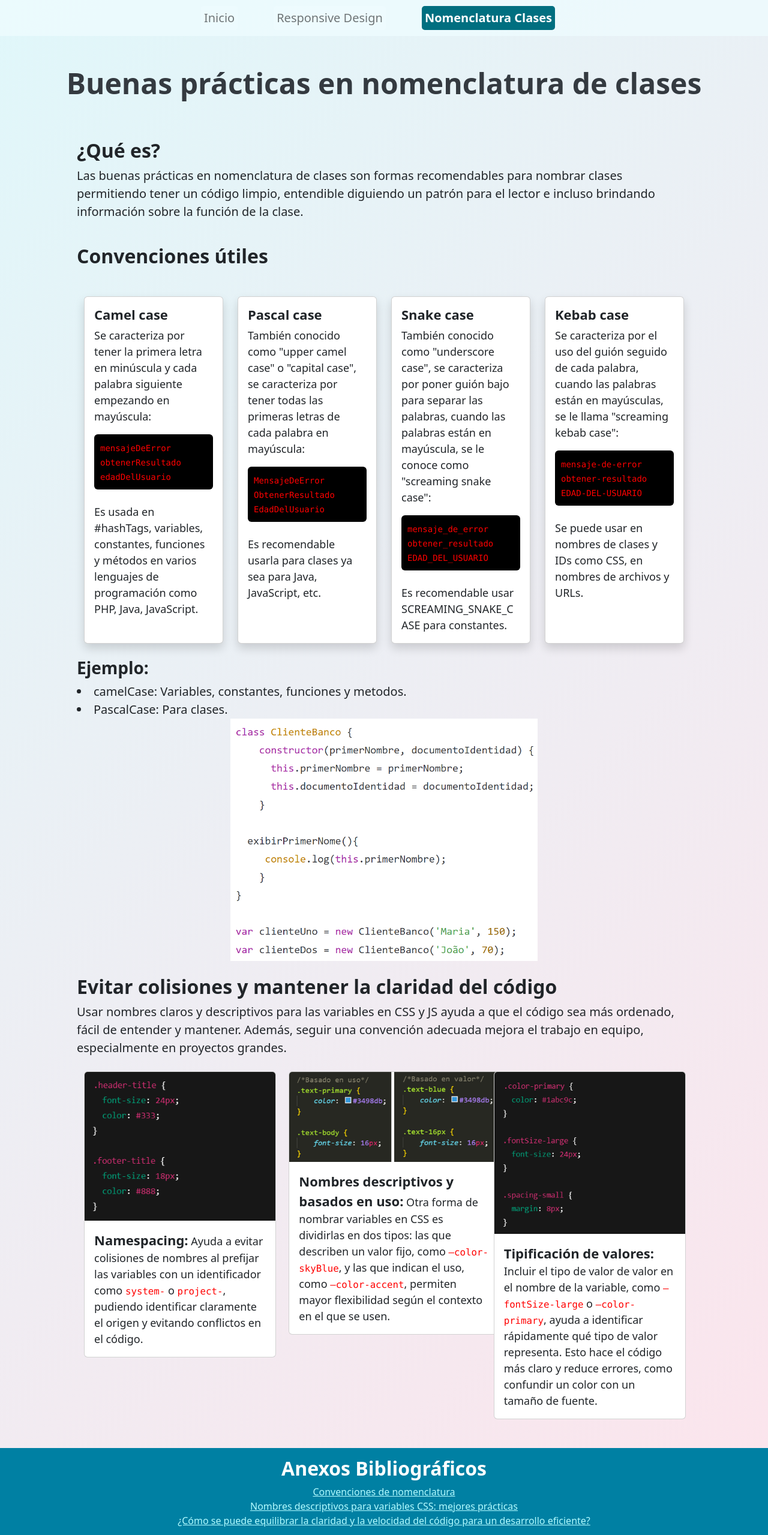
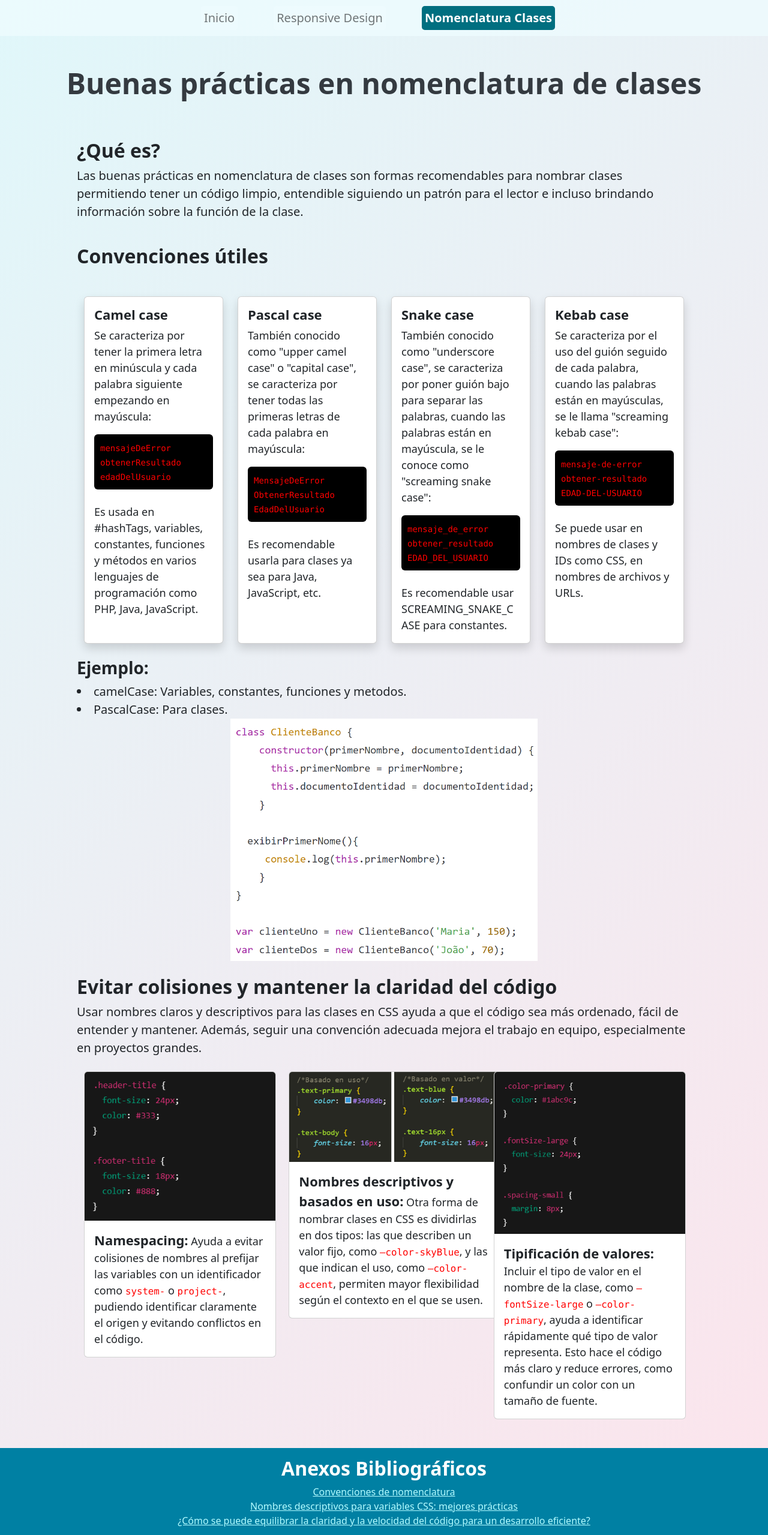
Before and after one commit to ssofiamc/ExpoTaller, a plain HTML site: page html/nomenclatura.html in a window 1280 px wide. Shown: the whole page at 60% size. Drawn offline with nearby package versions, Linux system fonts and the light colour scheme.

Commit message:
se arreglaron algunos detalles

```diff
--- a/html/nomenclatura.html
+++ b/html/nomenclatura.html
@@ -42,7 +42,7 @@
     <main>
         <h2 class="fw-bold">¿Qué es?</h2>
         <p>Las buenas prácticas en nomenclatura de clases son formas recomendables para nombrar clases permitiendo tener un
-            código limpio, entendible diguiendo un patrón para el lector e incluso brindando información sobre la función
+            código limpio, entendible siguiendo un patrón para el lector e incluso brindando información sobre la función
             de la clase.
         </p>
 
@@ -164,7 +164,7 @@
         <!--Eviar colisiones y claridad de código-->
       <br>
       <h2 class="fw-bold">Evitar colisiones y mantener la claridad del código</h2>
-        <p>Usar nombres claros y descriptivos para las variables en CSS y JS ayuda a que el código sea más ordenado,
+        <p>Usar nombres claros y descriptivos para las clases en CSS ayuda a que el código sea más ordenado,
            fácil de entender y mantener. Además, seguir una convención adecuada mejora el trabajo en equipo,
           especialmente en proyectos grandes.
         </p>
@@ -195,7 +195,7 @@
                 <div class="card-body">
                   <p class="card-text">
                     <b>Nombres descriptivos y basados en uso:</b>
-                    Otra forma de nombrar variables en CSS es dividirlas en dos tipos: las que describen un valor fijo, como
+                    Otra forma de nombrar clases en CSS es dividirlas en dos tipos: las que describen un valor fijo, como
                     <code>–color-skyBlue</code>, y las que indican el uso, como <code>–color-accent</code>,
                     permiten mayor flexibilidad según el contexto en el que se usen.
                   </p>
@@ -210,7 +210,7 @@
                 <div class="card-body">
                   <p class="card-text">
                     <b>Tipificación de valores:</b>
-                    Incluir el tipo de valor de valor en el nombre de la variable, como <code>–fontSize-large</code> o
+                    Incluir el tipo de valor en el nombre de la clase, como <code>–fontSize-large</code> o
                     <code>–color-primary</code>, ayuda a identificar rápidamente qué tipo de valor representa.
                     Esto hace el código más claro y reduce errores, como confundir un color con un tamaño de fuente.
                   </p>
```
